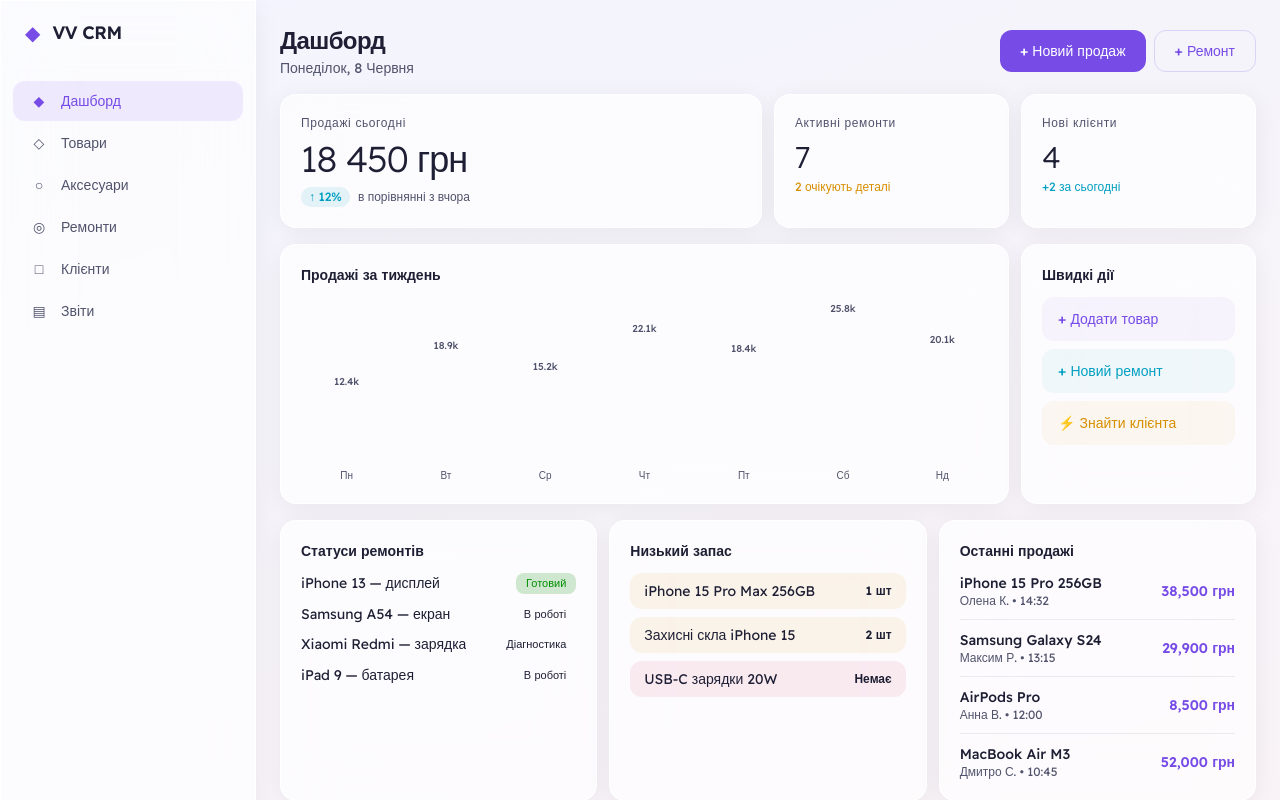
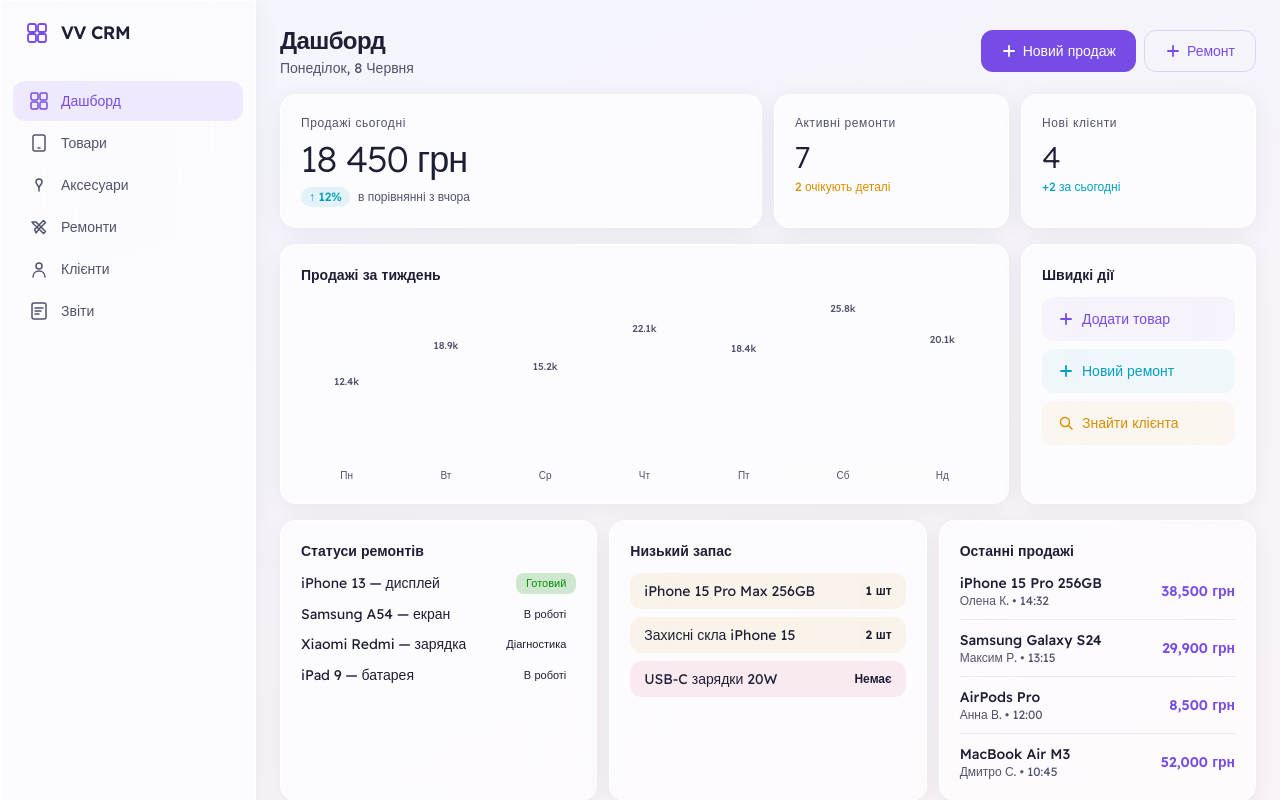
Before and after one commit to winston1234564757/vv-crm, a Next.js app: page /admin in a window 1280 px wide. Shown: the top 800 px of the page. Built offline with nearby package versions, Linux system fonts and the light colour scheme.

Commit message:
fix: solid chart bars, inline SVG icons replace emoji

```diff
--- a/src/app/admin/layout.tsx
+++ b/src/app/admin/layout.tsx
@@ -4,13 +4,103 @@ import Link from "next/link";
 import { usePathname } from "next/navigation";
 import { useState } from "react";
 
+function IconGrid() {
+  return (
+    <svg width="20" height="20" viewBox="0 0 20 20" fill="none" xmlns="http://www.w3.org/2000/svg">
+      <rect x="2" y="2" width="7" height="7" rx="1.5" stroke="currentColor" strokeWidth="1.5"/>
+      <rect x="11" y="2" width="7" height="7" rx="1.5" stroke="currentColor" strokeWidth="1.5"/>
+      <rect x="2" y="11" width="7" height="7" rx="1.5" stroke="currentColor" strokeWidth="1.5"/>
+      <rect x="11" y="11" width="7" height="7" rx="1.5" stroke="currentColor" strokeWidth="1.5"/>
+    </svg>
+  );
+}
+
+function IconDevice() {
+  return (
+    <svg width="20" height="20" viewBox="0 0 20 20" fill="none" xmlns="http://www.w3.org/2000/svg">
+      <rect x="4" y="2" width="12" height="16" rx="2" stroke="currentColor" strokeWidth="1.5"/>
+      <line x1="9" y1="15" x2="11" y2="15" stroke="currentColor" strokeWidth="1.5" strokeLinecap="round"/>
+    </svg>
+  );
+}
+
+function IconAccessory() {
+  return (
+    <svg width="20" height="20" viewBox="0 0 20 20" fill="none" xmlns="http://www.w3.org/2000/svg">
+      <path d="M10 4C11.5 4 13 5 13 7C13 9 10 11 10 13C10 11 7 9 7 7C7 5 8.5 4 10 4Z" stroke="currentColor" strokeWidth="1.5"/>
+      <line x1="10" y1="13" x2="10" y2="16" stroke="currentColor" strokeWidth="1.5" strokeLinecap="round"/>
+    </svg>
+  );
+}
+
+function IconRepair() {
+  return (
+    <svg width="20" height="20" viewBox="0 0 20 20" fill="none" xmlns="http://www.w3.org/2000/svg">
+      <path d="M14.5 3.5L16.5 5.5L12 10L10 8L14.5 3.5Z" stroke="currentColor" strokeWidth="1.5" strokeLinejoin="round"/>
+      <path d="M10 8L7 5H3L5 7.5L8 10L10 8Z" stroke="currentColor" strokeWidth="1.5" strokeLinejoin="round"/>
+      <path d="M12 10L16.5 14.5L14.5 16.5L10 12L12 10Z" stroke="currentColor" strokeWidth="1.5" strokeLinejoin="round"/>
+      <path d="M8 10L5.5 12.5L7 16L10 12L8 10Z" stroke="currentColor" strokeWidth="1.5" strokeLinejoin="round"/>
+    </svg>
+  );
+}
+
+function IconCustomer() {
+  return (
+    <svg width="20" height="20" viewBox="0 0 20 20" fill="none" xmlns="http://www.w3.org/2000/svg">
+      <circle cx="10" cy="7" r="3" stroke="currentColor" strokeWidth="1.5"/>
+      <path d="M4 18C4 14.5 6.5 12 10 12C13.5 12 16 14.5 16 18" stroke="currentColor" strokeWidth="1.5" strokeLinecap="round"/>
+    </svg>
+  );
+}
+
+function IconReport() {
+  return (
+    <svg width="20" height="20" viewBox="0 0 20 20" fill="none" xmlns="http://www.w3.org/2000/svg">
+      <rect x="3" y="2" width="14" height="16" rx="2" stroke="currentColor" strokeWidth="1.5"/>
+      <line x1="6" y1="7" x2="14" y2="7" stroke="currentColor" strokeWidth="1.5" strokeLinecap="round"/>
+      <line x1="6" y1="10" x2="12" y2="10" stroke="currentColor" strokeWidth="1.5" strokeLinecap="round"/>
+      <line x1="6" y1="13" x2="10" y2="13" stroke="currentColor" strokeWidth="1.5" strokeLinecap="round"/>
+    </svg>
+  );
+}
+
+function IconLogo() {
+  return (
+    <svg width="24" height="24" viewBox="0 0 24 24" fill="none" xmlns="http://www.w3.org/2000/svg">
+      <rect x="3" y="3" width="8" height="8" rx="2" stroke="currentColor" strokeWidth="1.8"/>
+      <rect x="13" y="3" width="8" height="8" rx="2" stroke="currentColor" strokeWidth="1.8"/>
+      <rect x="3" y="13" width="8" height="8" rx="2" stroke="currentColor" strokeWidth="1.8"/>
+      <rect x="13" y="13" width="8" height="8" rx="2" stroke="currentColor" strokeWidth="1.8"/>
+    </svg>
+  );
+}
+
+function IconMenu() {
+  return (
+    <svg width="20" height="20" viewBox="0 0 20 20" fill="none" xmlns="http://www.w3.org/2000/svg">
+      <line x1="3" y1="5" x2="17" y2="5" stroke="currentColor" strokeWidth="1.8" strokeLinecap="round"/>
+      <line x1="3" y1="10" x2="17" y2="10" stroke="currentColor" strokeWidth="1.8" strokeLinecap="round"/>
+      <line x1="3" y1="15" x2="17" y2="15" stroke="currentColor" strokeWidth="1.8" strokeLinecap="round"/>
+    </svg>
+  );
+}
+
+function IconClose() {
+  return (
+    <svg width="20" height="20" viewBox="0 0 20 20" fill="none" xmlns="http://www.w3.org/2000/svg">
+      <line x1="5" y1="5" x2="15" y2="15" stroke="currentColor" strokeWidth="1.8" strokeLinecap="round"/>
+      <line x1="15" y1="5" x2="5" y2="15" stroke="currentColor" strokeWidth="1.8" strokeLinecap="round"/>
+    </svg>
+  );
+}
+
 const navItems = [
-  { href: "/admin", label: "Дашборд", icon: "◆" },
-  { href: "/admin/devices", label: "Товари", icon: "◇" },
-  { href: "/admin/accessories", label: "Аксесуари", icon: "○" },
-  { href: "/admin/repairs", label: "Ремонти", icon: "◎" },
-  { href: "/admin/customers", label: "Клієнти", icon: "□" },
-  { href: "/admin/reports", label: "Звіти", icon: "▤" },
+  { href: "/admin", label: "Дашборд", icon: <IconGrid /> },
+  { href: "/admin/devices", label: "Товари", icon: <IconDevice /> },
+  { href: "/admin/accessories", label: "Аксесуари", icon: <IconAccessory /> },
+  { href: "/admin/repairs", label: "Ремонти", icon: <IconRepair /> },
+  { href: "/admin/customers", label: "Клієнти", icon: <IconCustomer /> },
+  { href: "/admin/reports", label: "Звіти", icon: <IconReport /> },
 ];
 
 export default function AdminLayout({
@@ -28,7 +118,7 @@ export default function AdminLayout({
         className="fixed top-4 left-4 z-50 flex h-11 w-11 items-center justify-center rounded-xl glass text-indigo shadow-lg md:hidden"
         aria-label="Меню"
       >
-        {open ? "✕" : "☰"}
+        {open ? <IconClose /> : <IconMenu />}
       </button>
 
       <aside
@@ -38,7 +128,7 @@ export default function AdminLayout({
         style={{ backdropFilter: "blur(32px)" }}
       >
         <div className="flex h-16 items-center gap-3 px-6 border-b border-glass-border/50">
-          <span className="text-xl leading-none text-violet">◆</span>
+          <span className="text-violet"><IconLogo /></span>
           <span className="text-lg font-semibold tracking-tight text-indigo">
             VV CRM
           </span>
@@ -60,15 +150,13 @@ export default function AdminLayout({
                 style={
                   active
                     ? {
-                        background:
-                          "oklch(55% 0.22 290 / 0.1)",
-                        boxShadow:
-                          "inset 3px 0 0 0 var(--color-violet)",
+                        background: "oklch(55% 0.22 290 / 0.1)",
+                        boxShadow: "inset 3px 0 0 0 var(--color-violet)",
                       }
                     : undefined
                 }
               >
-                <span className="w-5 text-center">{item.icon}</span>
+                <span className="w-5 flex items-center justify-center">{item.icon}</span>
                 {item.label}
               </Link>
             );
--- a/src/app/admin/page.tsx
+++ b/src/app/admin/page.tsx
@@ -26,20 +26,56 @@ const ALERTS = [
   { item: "USB-C зарядки 20W", stock: 0, urgent: true },
 ];
 
+function IconPlus() {
+  return (
+    <svg width="16" height="16" viewBox="0 0 16 16" fill="none" xmlns="http://www.w3.org/2000/svg">
+      <line x1="8" y1="3" x2="8" y2="13" stroke="currentColor" strokeWidth="1.8" strokeLinecap="round"/>
+      <line x1="3" y1="8" x2="13" y2="8" stroke="currentColor" strokeWidth="1.8" strokeLinecap="round"/>
+    </svg>
+  );
+}
+
+function IconWarning() {
+  return (
+    <svg width="20" height="20" viewBox="0 0 20 20" fill="none" xmlns="http://www.w3.org/2000/svg">
+      <path d="M10 2L18 17H2L10 2Z" stroke="currentColor" strokeWidth="1.5" strokeLinejoin="round"/>
+      <line x1="10" y1="7" x2="10" y2="11" stroke="currentColor" strokeWidth="1.5" strokeLinecap="round"/>
+      <circle cx="10" cy="14" r="0.75" fill="currentColor"/>
+    </svg>
+  );
+}
+
+function IconError() {
+  return (
+    <svg width="24" height="24" viewBox="0 0 24 24" fill="none" xmlns="http://www.w3.org/2000/svg">
+      <circle cx="12" cy="12" r="9" stroke="currentColor" strokeWidth="1.8"/>
+      <line x1="12" y1="8" x2="12" y2="13" stroke="currentColor" strokeWidth="1.8" strokeLinecap="round"/>
+      <circle cx="12" cy="16" r="0.75" fill="currentColor"/>
+    </svg>
+  );
+}
+
+function IconSearch() {
+  return (
+    <svg width="16" height="16" viewBox="0 0 16 16" fill="none" xmlns="http://www.w3.org/2000/svg">
+      <circle cx="7" cy="7" r="4.5" stroke="currentColor" strokeWidth="1.5"/>
+      <line x1="10.5" y1="10.5" x2="14" y2="14" stroke="currentColor" strokeWidth="1.5" strokeLinecap="round"/>
+    </svg>
+  );
+}
+
+function IconBox() {
+  return (
+    <svg width="16" height="16" viewBox="0 0 16 16" fill="none" xmlns="http://www.w3.org/2000/svg">
+      <path d="M2 5L8 8.5L14 5" stroke="currentColor" strokeWidth="1.5" strokeLinecap="round" strokeLinejoin="round"/>
+      <path d="M8 8.5V14" stroke="currentColor" strokeWidth="1.5" strokeLinecap="round"/>
+      <rect x="2" y="3" width="12" height="10" rx="1.5" stroke="currentColor" strokeWidth="1.5"/>
+    </svg>
+  );
+}
+
 function GlassCard({ className, children }: { className?: string; children: React.ReactNode }) {
   return <div className={`glass rounded-2xl p-5 ${className ?? ""}`}>{children}</div>;
-}
-
-function MetricCard({ label, value, delta, up, accent }: { label: string; value: string; delta: string; up: boolean; accent: string }) {
-  return (
-    <GlassCard>
-      <p className="text-xs font-medium tracking-wider text-iris">{label}</p>
-      <p className="mt-1 text-3xl font-light tracking-tight text-indigo">{value}</p>
-      <p className="mt-1 text-xs font-medium" style={{ color: accent }}>
-        {up ? "↑ " : "↓ "}{delta}
-      </p>
-    </GlassCard>
-  );
 }
 
 function SalesChart() {
@@ -54,7 +90,7 @@ function SalesChart() {
               className="w-full rounded-md transition-all duration-500"
               style={{
                 height: `${(v / MAX_SALE) * 140}px`,
-                background: `linear-gradient(to top, var(--color-violet), var(--color-cyan))`,
+                backgroundColor: "var(--color-violet)",
               }}
             />
             <span className="text-[0.625rem] text-iris">{DAYS[i]}</span>
@@ -143,7 +179,9 @@ function EmptyState() {
   return (
     <div className="flex flex-1 items-center justify-center p-12">
       <GlassCard className="max-w-sm text-center">
-        <p className="text-4xl text-violet">◆</p>
+        <div className="flex justify-center text-violet">
+          <IconWarning />
+        </div>
         <h1 className="mt-4 text-2xl font-semibold tracking-tight text-indigo">Ласкаво просимо до VV CRM</h1>
         <p className="mt-2 text-sm text-iris">Додайте перший товар або створіть ремонт, і ваша майстерня оживе на цьому дашборді.</p>
       </GlassCard>
@@ -158,7 +196,9 @@ export default function AdminDashboard() {
     return (
       <div className="flex items-center justify-center p-12">
         <GlassCard className="max-w-sm text-center">
-          <p className="text-3xl text-rose">!</p>
+          <div className="flex justify-center text-rose">
+            <IconError />
+          </div>
           <h2 className="mt-3 text-lg font-semibold text-indigo">Помилка завантаження</h2>
           <p className="mt-1 text-sm text-iris">{error}</p>
           <button onClick={() => window.location.reload()} className="mt-4 rounded-xl bg-violet px-5 py-2.5 text-sm font-medium text-white transition-colors hover:bg-violet-deep">
@@ -179,8 +219,12 @@ export default function AdminDashboard() {
           <p className="mt-0.5 text-sm text-iris" style={{ textTransform: "capitalize" }}>{today}</p>
         </div>
         <div className="flex gap-2">
-          <button className="rounded-xl bg-violet px-5 py-2.5 text-sm font-medium text-white transition-colors hover:bg-violet-deep">+ Новий продаж</button>
-          <button className="rounded-xl border border-violet/20 px-5 py-2.5 text-sm font-medium text-violet transition-colors hover:bg-violet/5">+ Ремонт</button>
+          <button className="flex items-center gap-1.5 rounded-xl bg-violet px-5 py-2.5 text-sm font-medium text-white transition-colors hover:bg-violet-deep">
+            <IconPlus /> Новий продаж
+          </button>
+          <button className="flex items-center gap-1.5 rounded-xl border border-violet/20 px-5 py-2.5 text-sm font-medium text-violet transition-colors hover:bg-violet/5">
+            <IconPlus /> Ремонт
+          </button>
         </div>
       </div>
 
@@ -212,14 +256,14 @@ export default function AdminDashboard() {
         <GlassCard>
           <h2 className="text-sm font-semibold text-indigo">Швидкі дії</h2>
           <div className="mt-3 space-y-2">
-            <button className="w-full rounded-xl bg-violet/5 px-4 py-3 text-left text-sm font-medium text-violet transition-colors hover:bg-violet/10">
-              + Додати товар
+            <button className="flex w-full items-center gap-2 rounded-xl bg-violet/5 px-4 py-3 text-sm font-medium text-violet transition-colors hover:bg-violet/10">
+              <IconPlus /> Додати товар
             </button>
-            <button className="w-full rounded-xl bg-cyan/5 px-4 py-3 text-left text-sm font-medium text-cyan transition-colors hover:bg-cyan/10">
-              + Новий ремонт
+            <button className="flex w-full items-center gap-2 rounded-xl bg-cyan/5 px-4 py-3 text-sm font-medium text-cyan transition-colors hover:bg-cyan/10">
+              <IconPlus /> Новий ремонт
             </button>
-            <button className="w-full rounded-xl bg-amber/5 px-4 py-3 text-left text-sm font-medium text-amber transition-colors hover:bg-amber/10">
-              ⚡ Знайти клієнта
+            <button className="flex w-full items-center gap-2 rounded-xl bg-amber/5 px-4 py-3 text-sm font-medium text-amber transition-colors hover:bg-amber/10">
+              <IconSearch /> Знайти клієнта
             </button>
           </div>
         </GlassCard>
```
Also changed, not shown: src/app/admin/error.tsx (+13 -1 lines).
